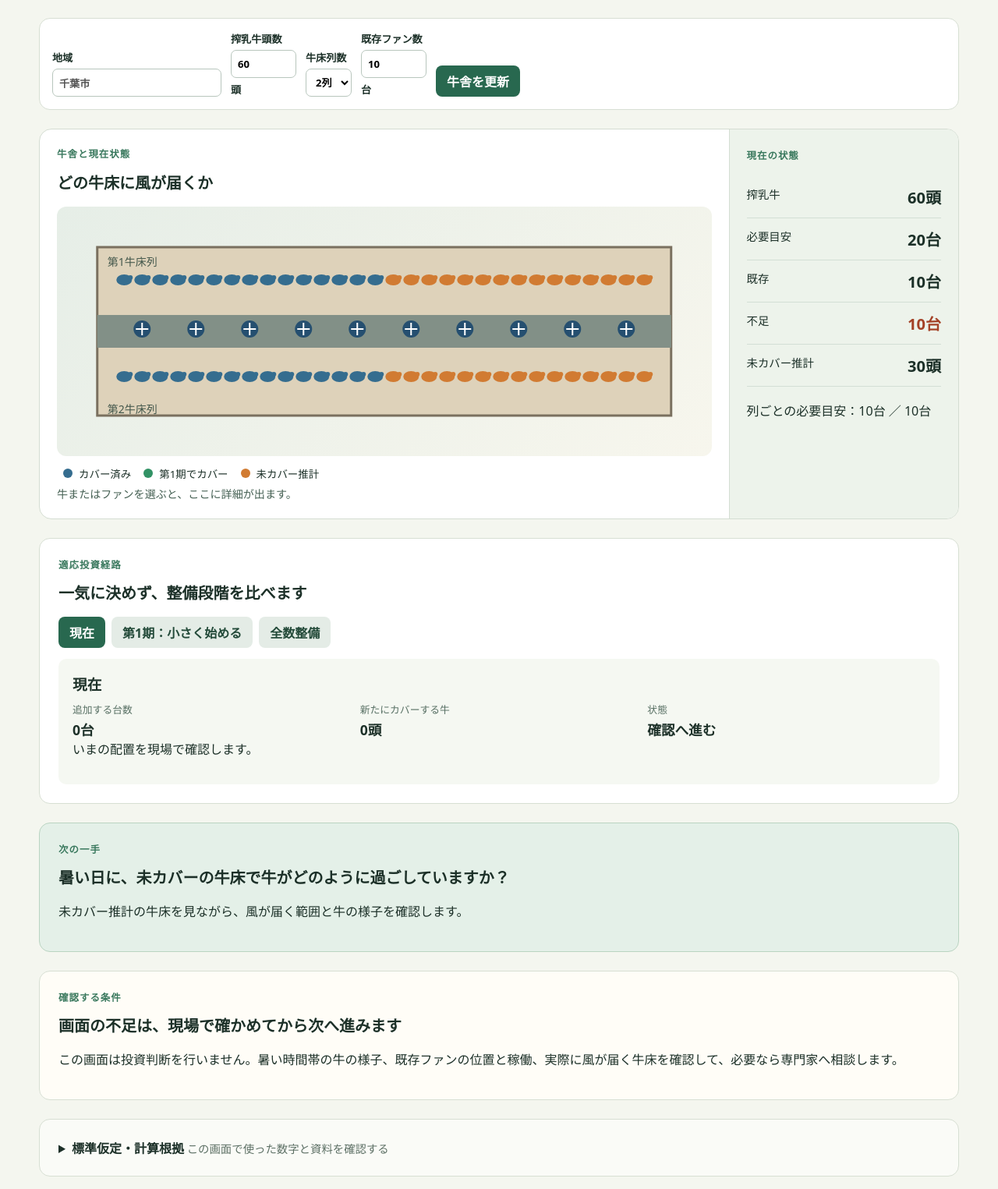
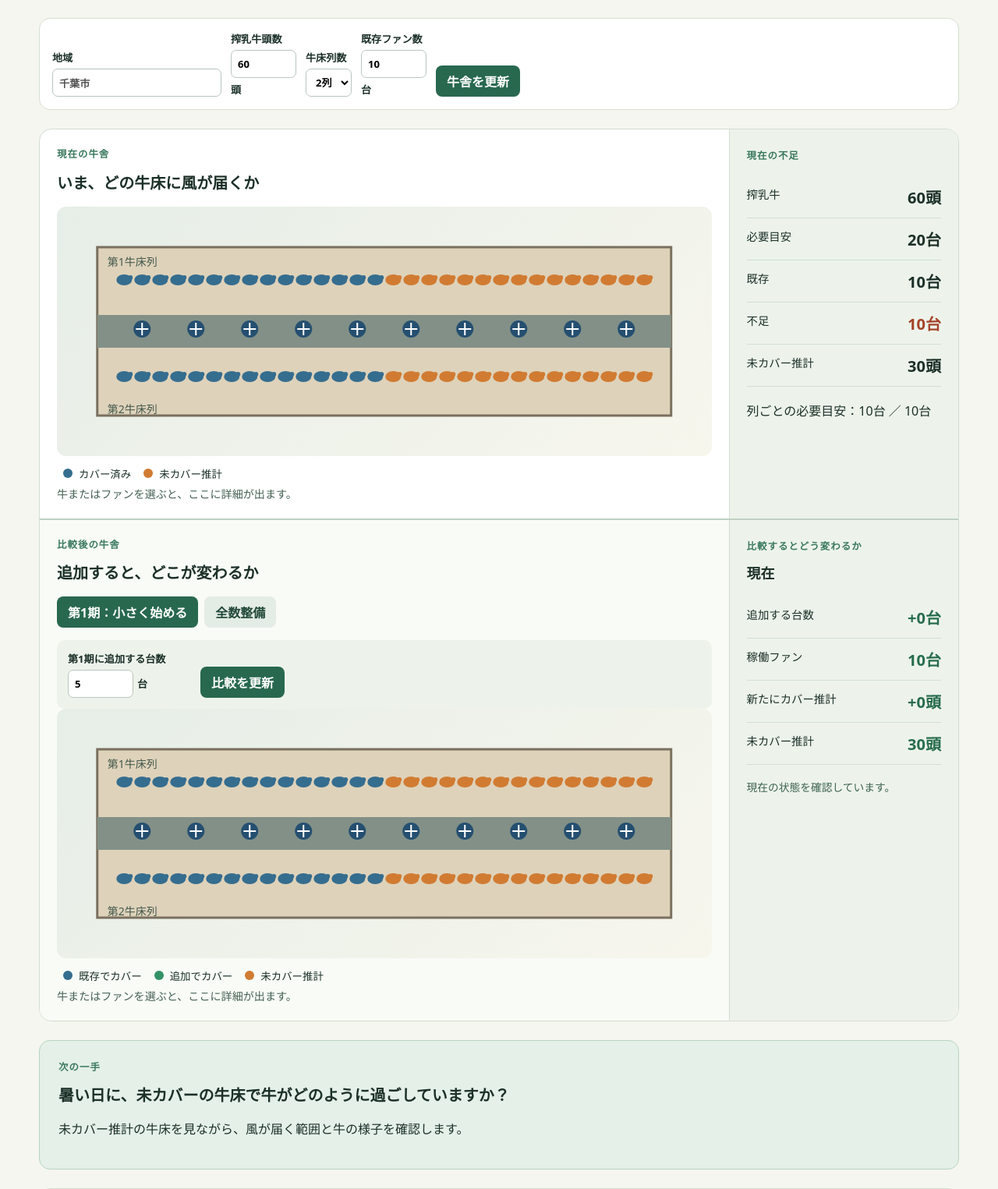
Before and after one commit to okajun35/dairy_horizon, a FastAPI app: page / in a window 1280 px wide. Shown: the part 159-1684 px from the top of the page at 78% size. Run offline with FastAPI, Linux system fonts and the light colour scheme.

Commit message:
feat: show current and comparison barns together

```diff
--- a/app/main.py
+++ b/app/main.py
@@ -20,22 +20,34 @@ app.mount("/static", StaticFiles(directory=ROOT / "static"), name="static")
 templates = Jinja2Templates(directory=str(ROOT / "templates"))
 
 
-def _evidence(inputs: BarnInput) -> tuple[dict[str, str], ...]:
+def _evidence(inputs: BarnInput, first_phase_fan_count: int) -> tuple[dict[str, str], ...]:
     return (
         {"item": "搾乳牛頭数・牛床列数・既存ファン数", "value": f"{inputs.lactating_cows}頭・{inputs.lane_count}列・{inputs.existing_fan_count}台", "kind": "user_input", "source": "今回の入力", "note": "結果を更新すると反映されます。"},
         {"item": "ファンのカバー目安", "value": "3頭／台", "kind": "demo_assumption", "source": "千葉60頭デモの配置仮定", "note": "実際の間隔・風量・設置位置で必ず確認します。"},
-        {"item": "第1期の表示例", "value": "最大5台", "kind": "demo_assumption", "source": "段階導入を比較するための表示仮定", "note": "推奨台数ではありません。見積・設置位置で置き換えます。"},
+        {"item": "第1期の比較台数", "value": f"{first_phase_fan_count}台", "kind": "demo_assumption", "source": "段階導入を比較するための初期モデルケース", "note": "推奨台数ではありません。結果画面で変更できます。"},
         {"item": "将来気候", "value": "保存済み・この画面では未接続", "kind": "derived", "source": "CMIP6複数モデルの生成済み気候プロファイル", "note": "接続時も、ファン台数・投資時期の計算には使いません。"},
     )
 
 
-def _dashboard(lactating_cows: int, lane_count: int, existing_fan_count: int) -> dict[str, Any]:
-    inputs = BarnInput(lactating_cows=lactating_cows, lane_count=lane_count, existing_fan_count=existing_fan_count)
+def _dashboard(
+    lactating_cows: int,
+    lane_count: int,
+    existing_fan_count: int,
+    first_phase_fan_count: int | None,
+) -> dict[str, Any]:
+    inputs = BarnInput(
+        lactating_cows=lactating_cows,
+        lane_count=lane_count,
+        existing_fan_count=existing_fan_count,
+        first_phase_fan_count=first_phase_fan_count,
+    )
     navigation = build_navigation(inputs)
     return {
         "navigation": navigation,
-        "viewer_payload": asdict(navigation),
-        "evidence": _evidence(inputs),
+        "viewer_payload": asdict(navigation) | {
+            "selected_plan": "first_phase" if first_phase_fan_count is not None else "current",
+        },
+        "evidence": _evidence(inputs, navigation.plans[1].additional_fan_count),
     }
 
 
@@ -45,11 +57,12 @@ def index(
     lactating_cows: int = Query(60, ge=1, le=300),
     lane_count: int = Query(2),
     existing_fan_count: int = Query(10, ge=0),
+    first_phase_fan_count: int | None = Query(None, ge=0),
 ) -> HTMLResponse:
     try:
-        dashboard = _dashboard(lactating_cows, lane_count, existing_fan_count)
+        dashboard = _dashboard(lactating_cows, lane_count, existing_fan_count, first_phase_fan_count)
         error = None
     except InputValidationError as exc:
-        dashboard = _dashboard(60, 2, 10)
+        dashboard = _dashboard(60, 2, 10, None)
         error = str(exc)
     return templates.TemplateResponse(request=request, name="index.html", context={"dashboard": dashboard, "error": error})
--- a/static/js/barn-viewer.js
+++ b/static/js/barn-viewer.js
@@ -1,11 +1,20 @@
 const payload = JSON.parse(document.querySelector('#barn-payload').textContent);
-const viewer = document.querySelector('#barn-viewer');
-const detail = document.querySelector('#selection-detail');
-const summary = document.querySelector('#plan-summary-card');
+const currentViewer = document.querySelector('#current-barn-viewer');
+const comparisonViewer = document.querySelector('#comparison-barn-viewer');
+const currentDetail = document.querySelector('#current-selection-detail');
+const comparisonDetail = document.querySelector('#comparison-selection-detail');
 const tabs = [...document.querySelectorAll('.plan-tab')];
 const allCows = payload.cows_by_lane.flat();
+const selectedState = {
+  label: document.querySelector('[data-selected-label]'),
+  additional: document.querySelector('[data-selected-additional]'),
+  active: document.querySelector('[data-selected-active]'),
+  newly: document.querySelector('[data-selected-newly]'),
+  uncovered: document.querySelector('[data-selected-uncovered]'),
+  change: document.querySelector('[data-selected-change]'),
+};
 
-let selectedPlan = 'current';
+let selectedPlan = payload.selected_plan || 'current';
 
 function planFor(key) { return payload.plans.find((plan) => plan.key === key); }
 
@@ -14,8 +23,7 @@ function cowPosition(index, lane, count) {
   return { x, y: lane === 0 ? 94 : 218 };
 }
 
-function render() {
-  const plan = planFor(selectedPlan);
+function renderBarn(viewer, detail, plan) {
   const covered = new Set(plan.covered_cow_ids);
   const baseline = new Set(planFor('current').covered_cow_ids);
   const cows = payload.cows_by_lane.map((lane, laneIndex) => lane.map((cowId, index) => {
@@ -36,13 +44,26 @@ function render() {
   viewer.querySelectorAll('.fan').forEach((node) => node.addEventListener('click', () => {
     detail.textContent = `ファン ${node.dataset.fan} ／ ${Number(node.dataset.index) < planFor('current').active_fan_count ? '既存ファン' : '追加候補'}`;
   }));
-  summary.innerHTML = `<h3>${plan.label_ja}</h3><dl><div><dt>追加する台数</dt><dd>${plan.additional_fan_count}台</dd></div><div><dt>新たにカバーする牛</dt><dd>${plan.newly_covered_cow_ids.length}頭</dd></div><div><dt>状態</dt><dd>${plan.status === 'NOT_REQUIRED' ? '追加不要' : '確認へ進む'}</dd></div></dl><p>${plan.additional_fan_count === 0 ? 'いまの配置を現場で確認します。' : 'この段階の設置位置と見積を確認します。'}</p>`;
+}
+
+function renderComparison() {
+  const plan = planFor(selectedPlan);
+  renderBarn(comparisonViewer, comparisonDetail, plan);
+  selectedState.label.textContent = plan.label_ja;
+  selectedState.additional.textContent = `+${plan.additional_fan_count}台`;
+  selectedState.active.textContent = `${plan.active_fan_count}台`;
+  selectedState.newly.textContent = `+${plan.newly_covered_cow_ids.length}頭`;
+  selectedState.uncovered.textContent = `${allCows.length - plan.covered_cow_ids.length}頭`;
+  selectedState.change.textContent = plan.newly_covered_cow_ids.length
+    ? `現在より ${plan.newly_covered_cow_ids.length}頭少なくなります。`
+    : '現在の状態を確認しています。';
 }
 
 tabs.forEach((tab) => tab.addEventListener('click', () => {
   selectedPlan = tab.dataset.plan;
   tabs.forEach((item) => item.classList.toggle('active', item === tab));
-  render();
+  renderComparison();
 }));
 
-render();
+renderBarn(currentViewer, currentDetail, planFor('current'));
+renderComparison();
--- a/static/style.css
+++ b/static/style.css
@@ -6,10 +6,10 @@ h1, h2, p { margin-top: 0; } h1 { font-size: clamp(1.8rem, 4vw, 2.7rem); margin-
 .intro { max-width: 680px; } .eyebrow, .section-kicker { color: #39785d; font-size: .78rem; font-weight: 700; letter-spacing: .08em; text-transform: uppercase; }
 .quick-inputs { display: flex; flex-wrap: wrap; align-items: end; gap: 12px; padding: 16px; border: 1px solid #d7dfd3; background: #fff; border-radius: 14px; margin: 24px 0; }
 label { display: grid; gap: 5px; font-size: .82rem; font-weight: 650; } input, select, button { font: inherit; } input, select { min-height: 36px; border: 1px solid #b8c6bd; border-radius: 7px; padding: 5px 8px; background: #fff; } input[type=number] { width: 84px; } button { min-height: 38px; border: 0; border-radius: 8px; padding: 8px 14px; background: #28684f; color: #fff; cursor: pointer; font-weight: 700; }
-.barn-section { display: grid; grid-template-columns: minmax(0, 3fr) minmax(235px, 1fr); border: 1px solid #d4ddd2; background: #fff; border-radius: 16px; overflow: hidden; }
-.barn-panel { padding: 22px; min-height: 460px; } .state-panel { padding: 24px 22px; border-left: 1px solid #d4ddd2; background: #edf3eb; } .state-panel dl { margin: 18px 0; } .state-panel dl div { display:flex; justify-content:space-between; padding: 12px 0; border-bottom: 1px solid #d3dfd5; } dt { font-size:.9rem; } dd { margin: 0; font-size: 1.25rem; font-weight: 750; } .shortage dd { color: #a44227; }
+.barn-comparison { border: 1px solid #d4ddd2; background: #fff; border-radius: 16px; overflow: hidden; } .comparison-row { display:grid; grid-template-columns:minmax(0, 3fr) minmax(235px, 1fr); } .comparison-row + .comparison-row { border-top: 2px solid #bed0c2; } .barn-panel { padding: 22px; min-height: 440px; } .comparison-barn-panel { background:#f8fbf6; } .state-panel { padding: 24px 22px; border-left: 1px solid #d4ddd2; background: #edf3eb; } .state-panel dl { margin: 18px 0; } .state-panel dl div { display:flex; justify-content:space-between; padding: 12px 0; border-bottom: 1px solid #d3dfd5; } dt { font-size:.9rem; } dd { margin: 0; font-size: 1.25rem; font-weight: 750; } .shortage dd { color: #a44227; } .comparison-state h3 { margin:0; font-size:1.12rem; } .comparison-state dd { color:#276c4d; } .comparison-state > p:last-child { margin:10px 0 0; font-size:.86rem; color:#3e6250; }
 .barn-viewer { min-height: 320px; border-radius: 12px; overflow: hidden; background: linear-gradient(135deg, #e6eee7, #f7f6ed); } .barn-viewer svg { display:block; width:100%; height:320px; } .barn-viewer .cow, .barn-viewer .fan { cursor:pointer; } .barn-viewer .cow:hover, .barn-viewer .fan:hover { filter: brightness(.78); }
 .legend { display: flex; flex-wrap:wrap; gap: 8px; align-items:center; margin: 12px 0 6px; font-size:.84rem; } .legend span { display:inline-block; width:12px; height:12px; border-radius:50%; margin-left:8px; } .covered { background:#356d8f; } .newly-covered { background:#329265; } .uncovered { background:#d17b32; } .selection-detail { min-height: 1.4em; margin-bottom: 0; font-size:.88rem; color:#456053; }
 .pathway, .next-step, .conditions, .evidence { margin-top: 24px; padding: 24px; border-radius: 14px; background: #fff; border: 1px solid #d7dfd3; } .plan-tabs { display:flex; gap:8px; flex-wrap:wrap; } .plan-tab { background:#e4ece6; color:#234a39; } .plan-tab.active { background:#28684f; color:white; } .plan-summary { margin-top:14px; padding:18px; background:#f5f8f2; border-radius:10px; } .plan-summary h3 { margin:0 0 10px; } .plan-summary dl { display:grid; grid-template-columns:repeat(3, minmax(0, 1fr)); gap:12px; margin:0; } .plan-summary dt { color:#587064; font-size:.8rem; } .plan-summary dd { margin:4px 0 0; font-size:1.1rem; }
+.first-phase-control { display:flex; flex-wrap:wrap; align-items:end; gap:10px; margin-top:16px; padding:14px; border-radius:10px; background:#edf3eb; } .first-phase-control label { min-width:160px; } .first-phase-control label span { display:flex; align-items:center; gap:5px; } .first-phase-control small { flex-basis:100%; color:#496153; }
 .next-step { background:#e4f0e8; border-color:#bad4c1; } .conditions { background:#fffdf7; } .evidence { background:#fafbf7; } summary { cursor:pointer; } summary span { color:#5d7065; font-size:.9rem; font-weight:400; } .evidence-table { margin-top:16px; border-top:1px solid #d7dfd3; } .evidence-table article { display:grid; grid-template-columns:1.2fr .75fr .8fr 2fr; gap:12px; padding:12px 0; border-bottom:1px solid #d7dfd3; font-size:.86rem; } .evidence-table small { display:block; color:#5a6a60; margin-top:4px; } .source-kind { color:#28684f; font-family:ui-monospace, monospace; font-size:.75rem; } .formula { margin-top:16px; font-size:.85rem; color:#465a4e; }.error { color:#9d2b1d; }
-@media (max-width: 760px) { main { width:min(100% - 20px, 1180px); padding-top:20px; } .barn-section { grid-template-columns:1fr; } .state-panel { border-left:0; border-top:1px solid #d4ddd2; } .barn-panel { min-height:0; } .plan-summary dl, .evidence-table article { grid-template-columns:1fr 1fr; } }
+@media (max-width: 760px) { main { width:min(100% - 20px, 1180px); padding-top:20px; } .comparison-row { grid-template-columns:1fr; } .state-panel { border-left:0; border-top:1px solid #d4ddd2; } .barn-panel { min-height:0; } .plan-summary dl, .evidence-table article { grid-template-columns:1fr 1fr; } }
--- a/templates/index.html
+++ b/templates/index.html
@@ -8,6 +8,8 @@
 </head>
 <body>
   {% set nav = dashboard.navigation %}
+  {% set current_plan = nav.plans[0] %}
+  {% set selected_plan = nav.plans[1] if nav.inputs.first_phase_fan_count is not none else current_plan %}
   <main>
     <header class="intro">
       <p class="eyebrow">Dairy Horizon</p>
@@ -24,36 +26,62 @@
     </form>
     {% if error %}<p class="error">{{ error }}</p>{% endif %}
 
-    <section class="barn-section" aria-labelledby="barn-heading">
+    <section class="barn-comparison" aria-labelledby="barn-heading">
+      <div class="comparison-row">
         <div class="barn-panel">
-        <p class="section-kicker">牛舎と現在状態</p>
-        <h2 id="barn-heading">どの牛床に風が届くか</h2>
-        <div id="barn-viewer" class="barn-viewer" aria-label="牛舎の2.5D表示"></div>
-        <p class="legend"><span class="covered"></span>カバー済み <span class="newly-covered"></span>第1期でカバー <span class="uncovered"></span>未カバー推計</p>
-        <p id="selection-detail" class="selection-detail">牛またはファンを選ぶと、ここに詳細が出ます。</p>
+          <p class="section-kicker">現在の牛舎</p>
+          <h2 id="barn-heading">いま、どの牛床に風が届くか</h2>
+          <div id="current-barn-viewer" class="barn-viewer" aria-label="現在の牛舎の2.5D表示"></div>
+          <p class="legend"><span class="covered"></span>カバー済み <span class="uncovered"></span>未カバー推計</p>
+          <p id="current-selection-detail" class="selection-detail">牛またはファンを選ぶと、ここに詳細が出ます。</p>
         </div>
-      <aside class="state-panel" aria-live="polite">
-        <p class="section-kicker">現在の状態</p>
+        <aside class="state-panel" aria-label="現在の不足">
+          <p class="section-kicker">現在の不足</p>
           <dl>
             <div><dt>搾乳牛</dt><dd>{{ nav.inputs.lactating_cows }}頭</dd></div>
             <div><dt>必要目安</dt><dd>{{ nav.required_fan_count }}台</dd></div>
             <div><dt>既存</dt><dd>{{ nav.inputs.existing_fan_count }}台</dd></div>
             <div class="shortage"><dt>不足</dt><dd>{{ nav.shortage_fan_count }}台</dd></div>
-          <div><dt>未カバー推計</dt><dd>{{ nav.inputs.lactating_cows - nav.plans[0].covered_cow_ids|length }}頭</dd></div>
+            <div><dt>未カバー推計</dt><dd>{{ nav.inputs.lactating_cows - current_plan.covered_cow_ids|length }}頭</dd></div>
           </dl>
           <p>列ごとの必要目安：{% for amount in nav.required_fans_by_lane %}{{ amount }}台{% if not loop.last %} ／ {% endif %}{% endfor %}</p>
         </aside>
-    </section>
+      </div>
 
-    <section class="pathway" aria-labelledby="pathway-heading">
-      <p class="section-kicker">適応投資経路</p>
-      <h2 id="pathway-heading">一気に決めず、整備段階を比べます</h2>
-      <div class="plan-tabs" role="tablist">
-        {% for plan in nav.plans %}
-          <button type="button" class="plan-tab {% if loop.first %}active{% endif %}" data-plan="{{ plan.key }}" role="tab">{{ plan.label_ja }}</button>
+      <div class="comparison-row">
+        <div class="barn-panel comparison-barn-panel">
+          <p class="section-kicker">比較後の牛舎</p>
+          <h2>追加すると、どこが変わるか</h2>
+          <div class="plan-tabs" role="tablist" aria-label="比較する整備段階">
+            {% for plan in nav.plans[1:] %}
+              <button type="button" class="plan-tab {% if (nav.inputs.first_phase_fan_count is not none and plan.key == 'first_phase') or (nav.inputs.first_phase_fan_count is none and loop.first) %}active{% endif %}" data-plan="{{ plan.key }}" role="tab">{{ plan.label_ja }}</button>
             {% endfor %}
           </div>
-      <article id="plan-summary-card" class="plan-summary"></article>
+          <form class="first-phase-control" method="get">
+            <input name="lactating_cows" type="hidden" value="{{ nav.inputs.lactating_cows }}">
+            <input name="lane_count" type="hidden" value="{{ nav.inputs.lane_count }}">
+            <input name="existing_fan_count" type="hidden" value="{{ nav.inputs.existing_fan_count }}">
+            <label>第1期に追加する台数
+              <span><input name="first_phase_fan_count" type="number" min="0" max="{{ nav.shortage_fan_count }}" value="{{ nav.plans[1].additional_fan_count }}"> 台</span>
+            </label>
+            <button type="submit">比較を更新</button>
+          </form>
+          <div id="comparison-barn-viewer" class="barn-viewer" aria-label="比較後の牛舎の2.5D表示"></div>
+          <p class="legend"><span class="covered"></span>既存でカバー <span class="newly-covered"></span>追加でカバー <span class="uncovered"></span>未カバー推計</p>
+          <p id="comparison-selection-detail" class="selection-detail">牛またはファンを選ぶと、ここに詳細が出ます。</p>
+        </div>
+        <aside class="state-panel comparison-state" aria-live="polite" aria-labelledby="selected-plan-heading">
+          <p class="section-kicker">比較するとどう変わるか</p>
+          <h3 id="selected-plan-heading" data-selected-label>{{ selected_plan.label_ja }}</h3>
+          <dl>
+            <div><dt>追加する台数</dt><dd data-selected-additional>+{{ selected_plan.additional_fan_count }}台</dd></div>
+            <div><dt>稼働ファン</dt><dd data-selected-active>{{ selected_plan.active_fan_count }}台</dd></div>
+            <div><dt>新たにカバー推計</dt><dd data-selected-newly>+{{ selected_plan.newly_covered_cow_ids|length }}頭</dd></div>
+            <div><dt>未カバー推計</dt><dd data-selected-uncovered>{{ nav.inputs.lactating_cows - selected_plan.covered_cow_ids|length }}頭</dd></div>
+          </dl>
+          <p data-selected-change>{% if selected_plan.newly_covered_cow_ids %}現在より {{ selected_plan.newly_covered_cow_ids|length }}頭少なくなります。{% else %}現在の状態を確認しています。{% endif %}</p>
+        </aside>
+      </div>
     </section>
 
     <section class="next-step" aria-labelledby="next-heading">
```
Also changed, not shown: app/navigator.py (+8 -2 lines), tests/test_navigator.py (+17 -1 lines). Lines whose indentation alone changed are shown as unchanged.
